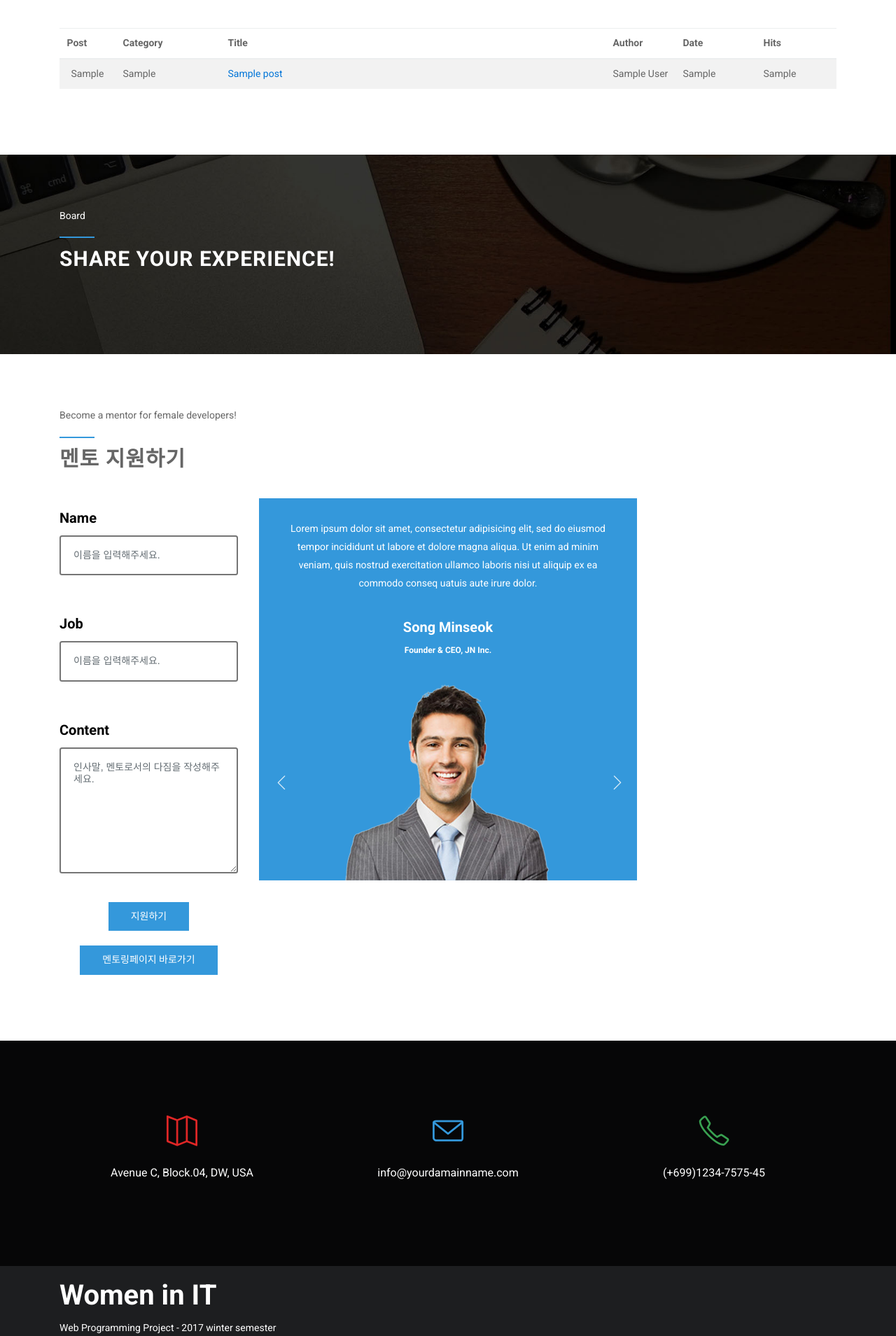
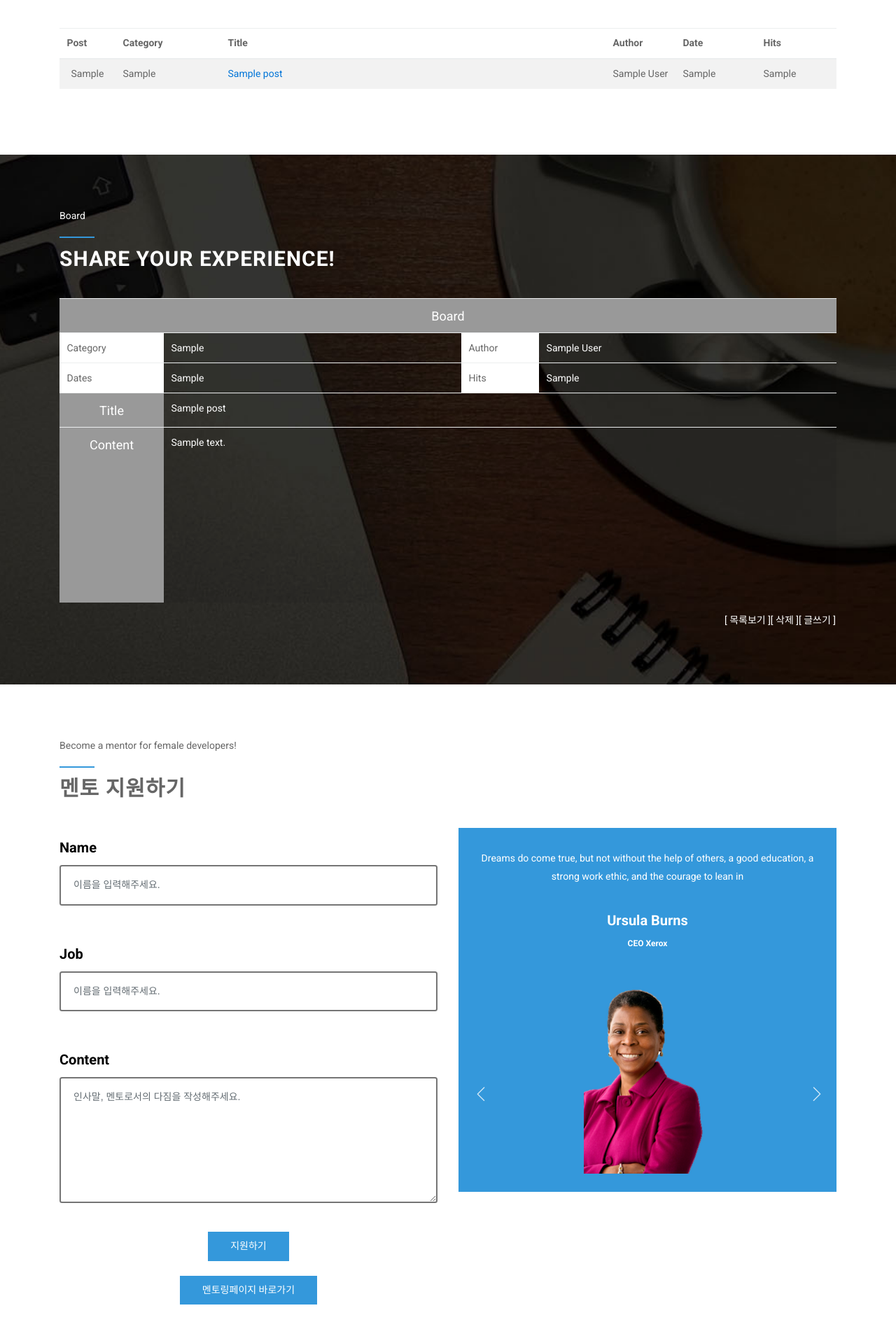
Before and after one commit to ChoiBowon/Web_Mentoring, a PHP site: the page made by DashBoard.php in a window 1280 px wide. Shown: the part 751-2660 px from the top of the page at 70% size. Run offline with PHP 8.4, Linux system fonts and the light colour scheme; the visitor is signed in with stand-in values (Sample User, id 1); tables that the repository leaves empty or names only in its code hold one stand-in row (values such as "Sample post").

Commit message:
회원가입,로그인,성공실패 알림창 구현 / 게시글 삭제 구현

```diff
--- a/DashBoard.php
+++ b/DashBoard.php
@@ -1,8 +1,6 @@
 <?php
 require_once("connect.php");
 $result = mysqli_query($conn,'SELECT*FROM post');
-
-
 
 session_start();
  ?>
@@ -55,10 +53,9 @@ session_start();
                 <a class="nav-link" href="#contact">Contact</a>
               </li>
               <li class = "nav-item">
+                <!-- 로그인 정보 알려주는 곳 -->
               <?php
-
               echo "<a class='nav-link'>".$_SESSION['userId'].'님 반갑습니다!'."</a>";
-
                ?></li>
             </ul>
           </div>
@@ -83,7 +80,6 @@ session_start();
           </div>
         </div>
       </div>
-
     </header>
     <!-- Header Section End -->
 
@@ -96,7 +92,6 @@ session_start();
           </div>
 
         <?php
-
         echo "<table class='table table-striped custab'>
         <thead>
             <tr>
@@ -108,26 +103,21 @@ session_start();
             <th>Hits</th>
             </tr>
         </thead>";
- // <th>Content</th>
+
+// post db 에서 게시글 쿼리 해옴
         while( $row = mysqli_fetch_assoc($result)){
-            //  if(empty($_GET['category']) == true) {
-        echo
-        "<tbody>";
+          echo"<tbody>";
           echo "<tr>";
           echo "<td width=80 align=center >".$row['post_no']."</td>";
           echo "<td width=150>".$row['category']."</td>";
           echo "<td width=550>";
-
           echo "<a href='Dashboard.php?idd=".$row['post_no']."'>".$row['title']."</a>";
           echo "</td>";
-            // echo "<td>".$row['content']."</td>";
-
           echo "<td width=100>".$row['author']."</td>";
           echo "<td>".$row['created']."</td>";
           echo "<td>".$row['hits']."</td>";
           echo "</tr>";
-        "</tbody>";
-        //    }
+          echo "</tbody>";
         }
         echo"</table>";
 
@@ -135,28 +125,25 @@ session_start();
 
        </div>
     </section>
-
-
-    <!-- Board Section End  -->
+    <!-- Board Section End 게시판 목록 -->
 
 
 
     <!-- Board Section Start 게시판 작성 , 글 확인 -->
     <section id ="write" class="services section">
-
       <div class="container">
         <div class="section-header">
           <h3 class="section-subtitle wow fadeInDown" data-wow-duration="1000ms" data-wow-delay="300ms">Board</h3>
           <h2 class="section-title wow fadeInUp" data-wow-duration="1000ms" data-wow-delay="300ms">Share your experience!</h2>
         </div>
         <?php
+        if(empty($_GET['idd'])===false){   // 어떤 글이라도 클릭했을 시 idd 를 받아옴
           $bno = $_GET['idd'];
           $result_post = mysqli_query($conn,'SELECT * FROM post where post_no = '.$bno.'');
-        // $sql = mysql_db_query("SELECT * FROM post WHERE post_no='".$bno."'");
-        // $result_post = $sql->fetch_array();
           $board = mysqli_fetch_array($result_post);
+        }
 
-        if(empty($_GET['idd']) === true || $_GET['idd'] == 100) {
+        if(empty($_GET['idd']) === true || $_GET['idd'] == 100) {   //아무런 글 보기를 선택하지 않았거나, 글을 확인하는 도중 글작성을 누른 경우
           echo "<form action='dashprocess.php' method='post'>
             <div class='form-group'>
               <select name='select' class='form-control'>
@@ -172,7 +159,7 @@ session_start();
               <input class='btn btn-common wow fadeInUp'  type='submit' value='Submit'>
             </div>
           </form>";
-        }else if($_GET['idd'] == 1 || $_GET['idd'] == 2 || $_GET['idd'] == 3 || $_GET['idd'] == 4 || $_GET['idd'] == 5 ){
+        }else if($_GET['idd'] == $board['post_no'] ){  // 글을 클릭한 경우
 
           echo "<table class='table table-striped custab' >";
           echo "<tr><td  colspan=4 align=center  bgcolor=#999999 >
@@ -196,31 +183,29 @@ session_start();
           <td colspan=3 style='color:#fff'>".$board['content']."</td>
           </tr>";
           //목록보기, 글쓰기, 삭제 버튼
-          echo "<tr>
-          <table width =100%>
-          <tr>
+          echo "<tr><table width =100%><tr>
           <td colsapn=4 align=right><a href=#board><font color=white>[ 목록보기 ]</font></a>";
-          echo "<a href='deletepost.php?idd=".$board['post_no']."'><font color=white>[ 삭제 ]</font></a>";
+          // 삭제 버튼 클릭시 DeletePost.php 에서 처리한다
+          echo "<a href='DeletePost.php?idd=".$board['post_no']."'><font color=white>[ 삭제 ]</font></a>";
           echo "<a href='Dashboard.php?idd=100'><font color=white>[ 글쓰기 ]</font></a></td></tr>";
           echo "</td>
           </tr>";
           echo "</table>";
 
-
           //조회수 업데이트
           $result_post = mysqli_query($conn,'UPDATE post SET hits=hits+1 WHERE post_no = '.$bno.'');
 
         }else {
+
           //첫 화면에서 넘어갈 시 조회수 업데이트
           $result = mysqli_query($conn,'UPDATE post SET hits=hits+1 WHERE post_no = '.$bno.'');
 
         }
-
         ?>
 
       </div>
     </section>
-    <!-- Board Section End -->
+    <!-- Board Section End 게시글 확인 끝-->
 
     <!-- Support Section 멘토 지원하기-->
     <section id="support" class="team-area section">
@@ -231,10 +216,10 @@ session_start();
         </div>
 
         <div class="row">
-          <div class="col-md-3 col-sm-6 col-xs-12">
+          <div class="col-md-6 col-sm-6 col-xs-12">
             <div class="service-box wow fadeInLeft" data-wow-duration="1000ms" data-wow-delay="300ms">
               <div class="support">
-                <!-- 멘토 신청 폼 -->
+                <!-- 멘토 신청 폼 supportwork.php 에서 처리한다-->
                 <form role="form" class="form-horizontal" name="supportform" id="supportform" action="supportwork.php" method="post">
                   <div class="form-group">
                     <h3><label for="name" style="color:#000; font-size:20px" >Name</label></h3>
@@ -260,39 +245,37 @@ session_start();
           <div class="col-md-6 col-sm-6 col-xs-12">
             <div id="testimonial" class="wow fadeInDown" data-wow-duration="1000ms" data-wow-delay="300ms">
               <div class="touch-slider" class="owl-carousel owl-theme">
-                <div class="item active text-center">
-                  <p>Lorem ipsum dolor sit amet, consectetur adipisicing elit, sed do eiusmod tempor incididunt ut labore et dolore magna aliqua. Ut enim ad minim veniam, quis nostrud exercitation ullamco laboris nisi ut aliquip ex ea commodo conseq uatuis aute irure dolor.</p>
+                <div class="item text-center">
+                  <p>Dreams do come true, but not without the help of others, a good education, a strong work ethic, and the courage to lean in</p>
                   <div class="client-info">
-                   <h2 class="client-name">Song Minseok</h2>
-                   <h4 class="client-details">Founder & CEO, JN Inc.</h4>
+                   <h2 class="client-name">Ursula Burns</h2>
+                   <h4 class="client-details">CEO Xerox</h4>
                   </div>
-                  <img class="img-member" src="img/testimonial/img1.png" alt="">
+                  <img class="img-member" src="img/imgsample/img1.png" alt="">
                 </div>
                 <div class="item text-center">
-                  <p>Lorem ipsum dolor sit amet, consectetur adipisicing elit, sed do eiusmod tempor incididunt ut labore et dolore magna aliqua. Ut enim ad minim veniam, quis nostrud exercitation ullamco laboris nisi ut aliquip ex ea commodo conseq uatuis aute irure dolor.</p>
+                  <p>I also say to my team: Do 10% of your job shittily. It's okay to do something shittily. Perfectionisn prevents us from taking double steps in our career. We think we have to be perfect, but we don't.</p>
                   <div class="client-info">
-                   <h2 class="client-name">Jhon Nash</h2>
-                   <h4 class="client-details">Founder & CEO, JN Inc.</h4>
+                   <h2 class="client-name">Reshma Saujani</h2>
+                   <h4 class="client-details">Founder of Girls Who Code</h4>
                   </div>
-                  <img class="img-member" src="img/testimonial/img2.png" alt="">
+                  <img class="img-member" src="img/imgsample/img2.png" alt="">
                 </div>
-                <div class="item text-center">
-                  <p>Lorem ipsum dolor sit amet, consectetur adipisicing elit, sed do eiusmod tempor incididunt ut labore et dolore magna aliqua. Ut enim ad minim veniam, quis nostrud exercitation ullamco laboris nisi ut aliquip ex ea commodo conseq uatuis aute irure dolor.</p>
+                <div class="item active text-center">
+                  <p>The time is long overdue to encourage more women to dream the possible dream.</p>
                   <div class="client-info">
-                   <h2 class="client-name">Jhon Nash</h2>
-                   <h4 class="client-details">Founder & CEO, JN Inc.</h4>
+                   <h2 class="client-name">Sheryl Sandberg</h2>
+                   <h4 class="client-details">COO of Facebook</h4>
                   </div>
-                  <img class="img-member" src="img/testimonial/img3.png" alt="">
+                  <img class="img-member" src="img/imgsample/img3.png" alt="">
                 </div>
               </div>
             </div>
           </div>
-          <!-- 우수 멘토 목록 끝 -->
+          <!--우수 멘토 목록 끝 -->
       </div>
     </section>
     <!-- 멘토 지원하기 Section Ends -->
-
-
 
     <!-- Contact Icon Start -->
     <div id = "contact" class="section contact-icon">
--- a/dashprocess.php
+++ b/dashprocess.php
@@ -19,5 +19,5 @@ $sql = "INSERT INTO post (`title`,`author`, `created`, `content`, `hits`, `categ
  mysqli_query($conn, $sql);
 
 
-   header("Location:Main2_Logout.php");
+   header("Location:Dashboard.php");
  ?>
```
Also changed, not shown: DeletePost.php (added, +26 -0 lines), Main.php (+13 -35 lines), Main2_Logout.php (+8 -30 lines), Mentoring.php (+1 -6 lines), Mymentoring.php (added, +42 -0 lines), SignUp.php (+2 -7 lines), SignUpprocess.php (added, +70 -0 lines), login.php (+6 -12 lines), img/imgsample/img1.png (added), img/imgsample/img2.png (added), img/imgsample/img3.png (added). Lines whose indentation alone changed are shown as unchanged.
